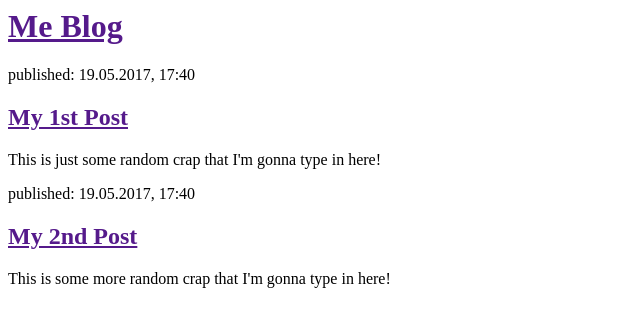
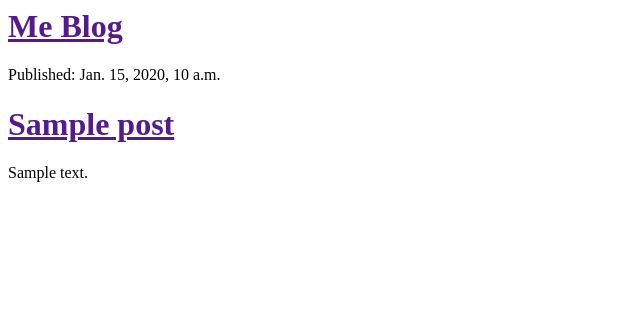
Before and after one commit to CLlama1/My-First-Blog, a Django app: template blog/templates/blog/post_list.html in a window 1280 px wide. Shown: the top 327 px of the page, without its empty margins (0-640 px from the left). Run offline with Django 3.2, Linux system fonts and the light colour scheme; the template is opened without the code that fills it: most values are stand-ins (such as "Sample title", 1, 10 or a date in 2020).

Commit message:
Modified templates to display posts from database!

```diff
--- a/blog/templates/blog/post_list.html
+++ b/blog/templates/blog/post_list.html
@@ -7,16 +7,13 @@
             <h1><a href="">Me Blog</a></h1>
         </div>
 
+    {% for post in posts %}
         <div>
-            <p>published: 19.05.2017, 17:40</p>
-            <h2><a href="">My 1st Post</a></h2>
-            <p>This is just some random crap that I'm gonna type in here!</p>
+            <p>Published: {{ post.published_date }}</p>
+            <h1><a href="">{{ post.title }}</a></h1>
+            <p>{{ post.text|linebreaksbr }}</p>
         </div>
+    {% endfor %}
 
-        <div>
-            <p>published: 19.05.2017, 17:40</p>
-            <h2><a href="">My 2nd Post</a></h2>
-            <p>This is some more random crap that I'm gonna type in here!</p>
-        </div>
     </body>
 </html>
--- a/blog/views.py
+++ b/blog/views.py
@@ -1,6 +1,9 @@
 from django.shortcuts import render
+from django.utils import timezone
+from .models import Post
 
 # Create your views here.
 
 def post_list(request):
-    return render(request, 'blog/post_list.html', {})
+    posts = Post.objects.filter(published_date__lte=timezone.now()).order_by('published_date')
+    return render(request, 'blog/post_list.html', {'posts': posts})
```
